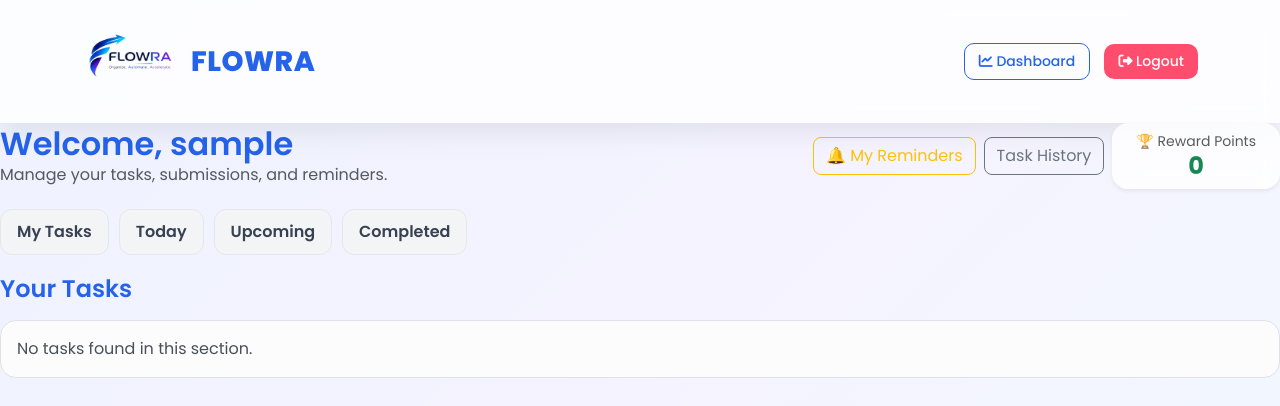
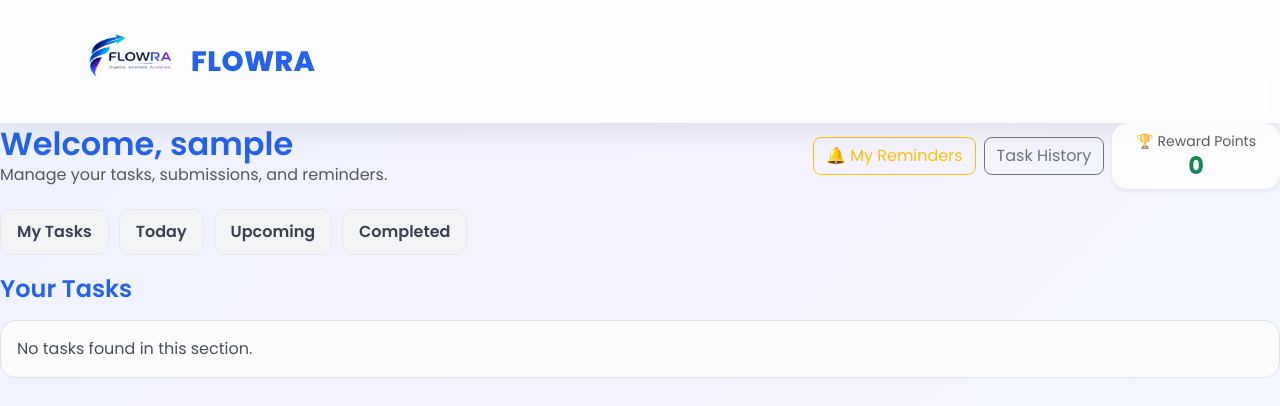
Before and after one commit to punitpatel550/flowra-task-manager, a Flask app: page /dashboard in a window 1280 px wide. Shown: the top 406 px of the page. Run offline with Flask 3, Linux system fonts and the light colour scheme; the visitor is signed in with stand-in values (Sample User, id 1); data that the repository does not hold is empty.

Commit message:
updation on dashboard and announement button

```diff
--- a/app/templates/base.html
+++ b/app/templates/base.html
@@ -227,9 +227,7 @@ margin-top:6px;
 <div>
 {% if current_user.is_authenticated %}
 
-<a href="{{ url_for('main.dashboard') }}" class="btn btn-outline-light btn-sm">
-<i class="fa fa-chart-line"></i> Dashboard
-</a>
+
 
     {% if current_user.role in ['admin','manager'] %}
     <button class="btn btn-warning btn-sm ms-2"
@@ -239,9 +237,7 @@ margin-top:6px;
     </button>
     {% endif %}
 
-<a href="{{ url_for('main.logout') }}" class="btn btn-danger btn-sm">
-<i class="fa fa-sign-out-alt"></i> Logout
-</a>
+
 
 {% endif %}
 
```
